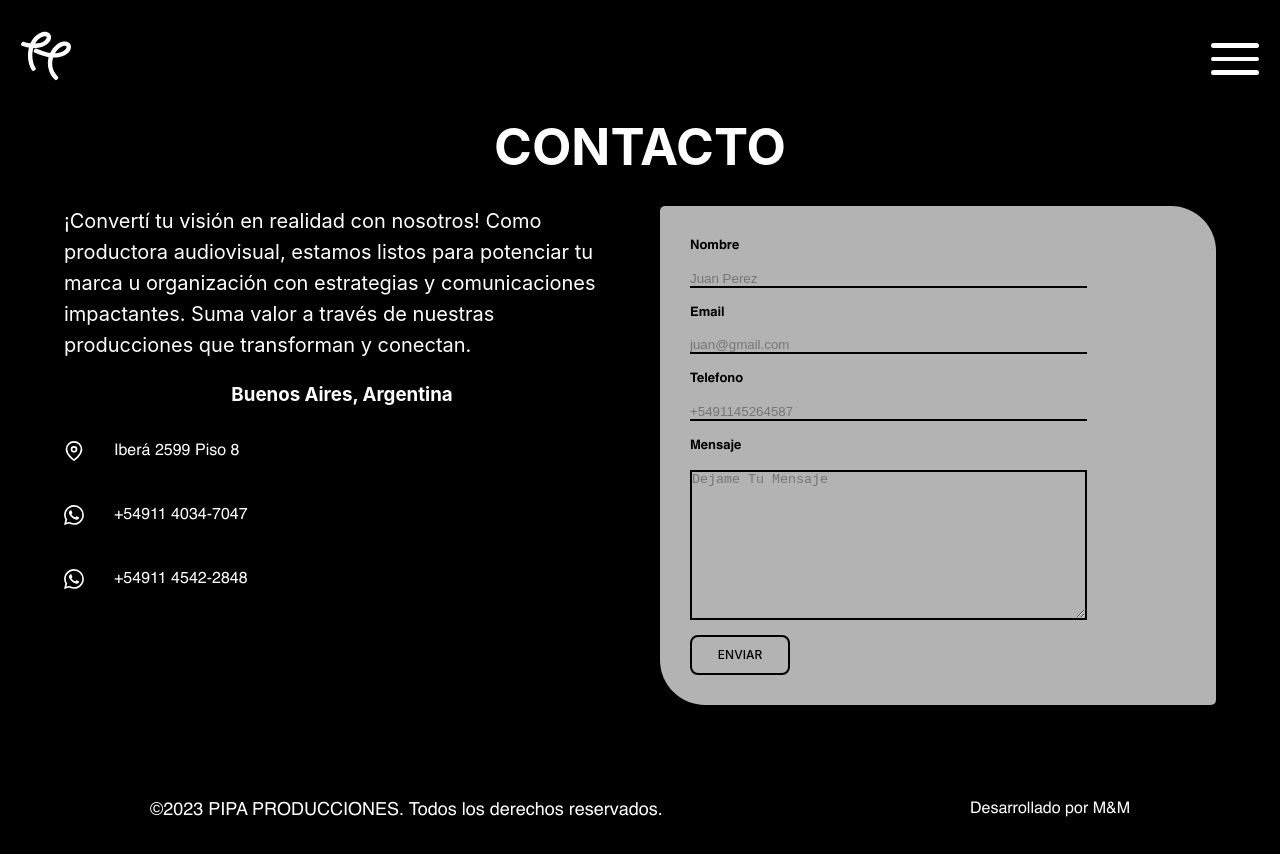
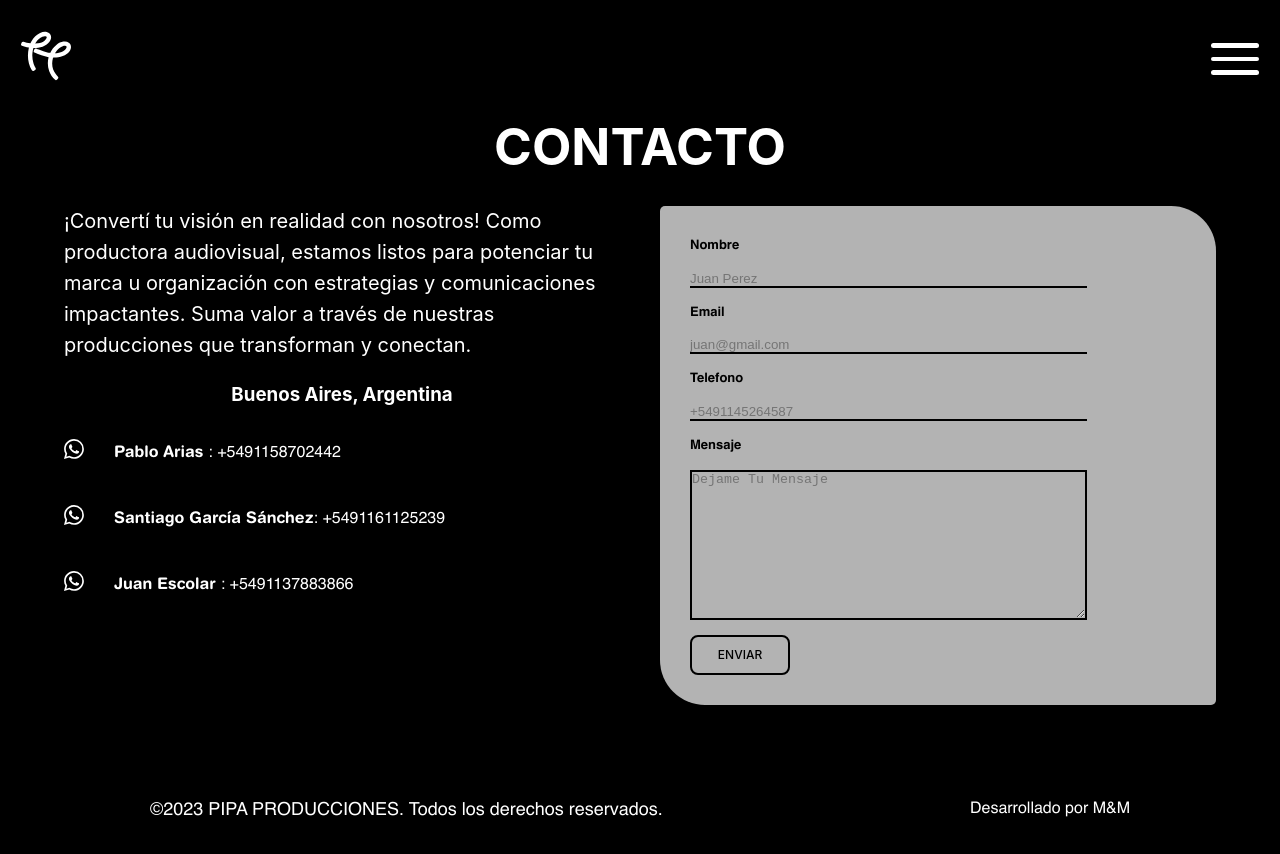
Before and after one commit to MartuRiesco/PipaProducciones, a React (Vite) app: page /contacto in a window 1280 px wide. Shown: the top 854 px of the page. Built offline with nearby package versions, Linux system fonts and the light colour scheme.

Commit message:
database info

```diff
--- a/src/components/Contacto/Contacto.jsx
+++ b/src/components/Contacto/Contacto.jsx
@@ -20,22 +20,21 @@ function Contacto() {
 
           <div className='iconos-contacto'>
             <div className='iconos-informacion'>
-            <FiMapPin className='icon'/>
+           <a href="https://wa.me/1158702442"> <BsWhatsapp className='icon'/></a>
             <h4 className='direccion-contacto'>
-            Iberá 2599 Piso 8
+            <span className='nombre'>Pablo Arias </span>: +5491158702442
             </h4>
             </div>
             <div className='iconos-informacion'>
-            <BsWhatsapp className='icon'/>
+           <a href="https://wa.me/1161125239"> <BsWhatsapp className='icon'/></a>
             <h4 className='direccion-contacto'>
-            +54911 4034-7047
+            <span className='nombre'>Santiago García Sánchez</span>: +5491161125239
             </h4>
-
             </div>
             <div className='iconos-informacion'>
-            <BsWhatsapp className='icon'/>
+           <a href="https://wa.me/1137883866"> <BsWhatsapp className='icon'/></a>
             <h4 className='direccion-contacto'>
-            +54911 4542-2848
+            <span className='nombre'>Juan Escolar </span>: +5491137883866
             </h4>
             </div>
             </div>
--- a/src/components/Contacto/styles.css
+++ b/src/components/Contacto/styles.css
@@ -2,7 +2,9 @@
     font-family: 'helvatica-it';
     src: url('../../fonts/Helvetica-Oblique.ttf');
 }
-
+.nombre{
+    font-family: 'helvatica-bolder';
+}
 .texto{
     font-weight: 400;
     font-size: 20px;
--- a/src/components/Home/styles.css
+++ b/src/components/Home/styles.css
@@ -19,12 +19,16 @@ width: auto;
     margin: 0;
 }
 .home-text{
-    position: absolute;
-    top: 50%;
-    right: 35%;
-    display: flex;
-    flex-direction: column;
-    align-items: center;
+        position: absolute;
+        top: 0;
+        z-index: 1;
+        height: 100vh;
+        width: 100%;
+        display: flex;
+        flex-direction: column;
+        align-items: center;
+        justify-content: center;
+        align-content: center;
 
 }
 .subtitle-home{
@@ -36,10 +40,7 @@ width: auto;
     margin: 0;
 }
 @media screen and (min-width: 768px) and (max-width: 1023px) {
-    .home-text{
-        right: 20%;
-        top: 45%;
-    }
+
     .title-home{
         font-size: 120px;
     }
@@ -55,10 +56,7 @@ width: auto;
     }
   }
   @media screen and (min-width: 320px) and (max-width: 767px) {
-    .home-text{
-        right: 20%;
-        top: 45%;
-    }
+
     .title-home{
         font-size: 75px;
     }
--- a/src/components/ProyectoDetalle/ProyectoDetalle.jsx
+++ b/src/components/ProyectoDetalle/ProyectoDetalle.jsx
@@ -24,10 +24,7 @@ function ProyectoDetalle() {
     <div className='work-details' style={{backgroundColor: `#${colorFondo}`}}>
      <h1 className='title-work-details'>{datos[0]?.title}</h1>
 <iframe src={datos[0]?.src} frameborder="0" allowFullScreen className='iframe-proyectos'></iframe>
-<div className='desc'>
-  <h3 className='our-work-detail'>{datos[0]?.work}</h3>
-  <p className='description-work-details'>{datos[0]?.description}</p>
-</div></div>
+</div>
   )
 }
 
--- a/src/components/ProyectoDetalle/styles.css
+++ b/src/components/ProyectoDetalle/styles.css
@@ -12,7 +12,7 @@
 
 .title-work-details{
     color: black;
-    font-size: 70px;
+    font-size: 50px;
     margin:0 25px 25px  25px;
     padding-top: 30px;
     font-family: 'helvatica-bolder';
@@ -21,7 +21,8 @@
     width: 80vw;
     height: 70vh;
     border-radius: 15px;
-    z-index: 1;
+    margin-bottom: 65px;
+
 }
 
 .desc{
```
